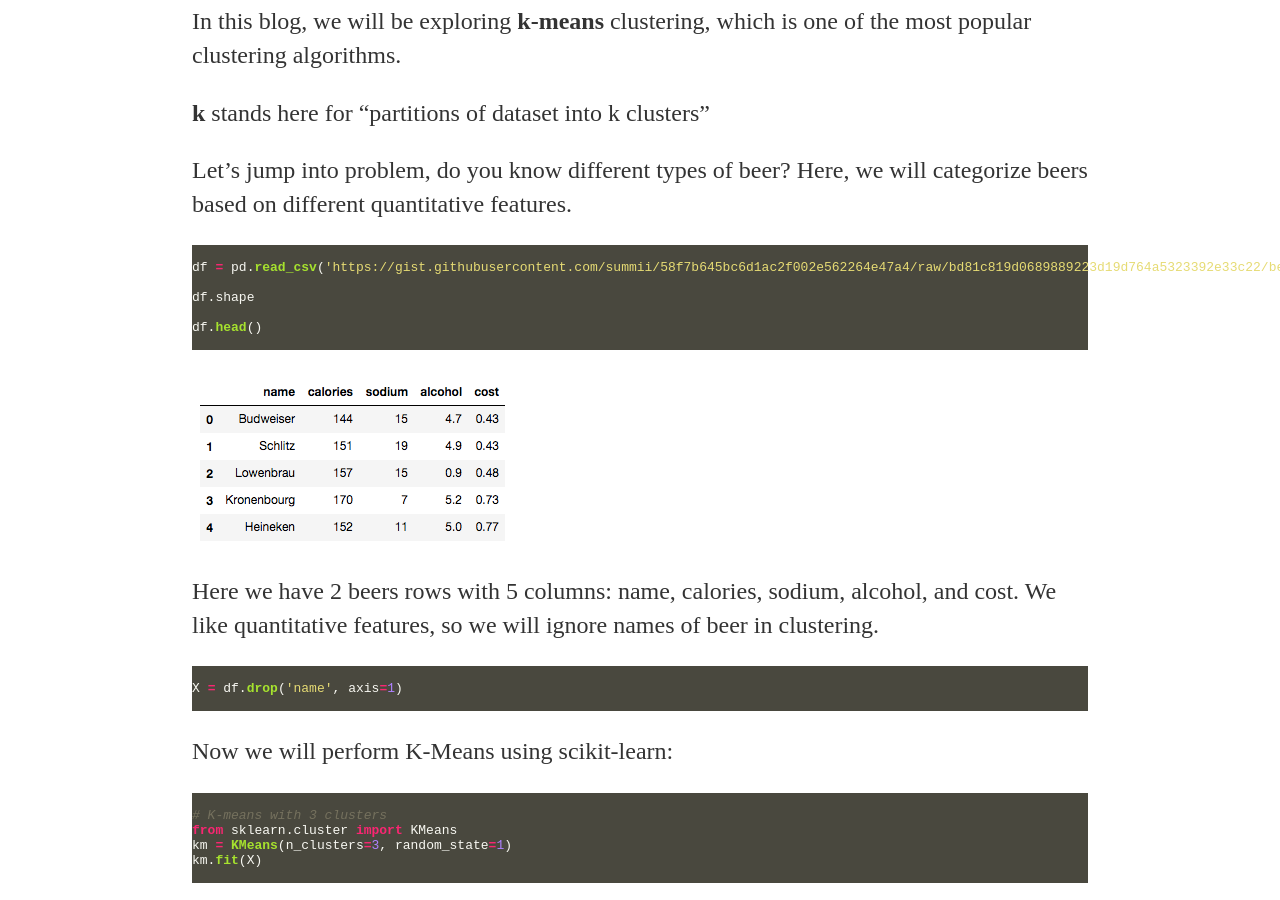
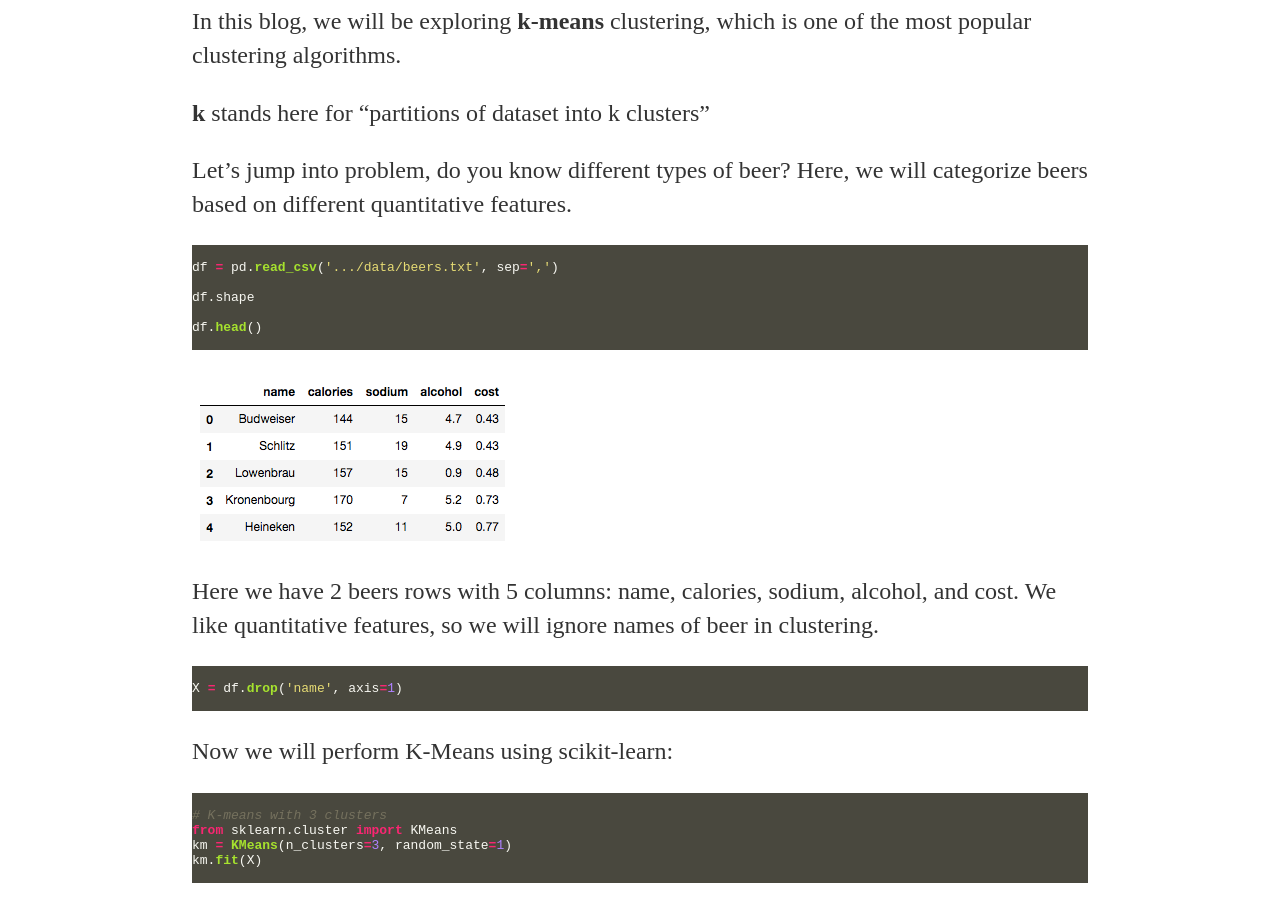
Before and after one commit to summii/summii.github.io, a Jekyll site: the page built from _posts/2018-03-18-clustering-gentle-introduction.md, in a window 1280 px wide and 900 px high, scrolled down 598 px. Built offline with Jekyll 4.4.1, drawn with Linux system fonts in a browser that asks for light colours.

Commit message:
Update 2018-03-18-clustering-gentle-introduction.md

```diff
--- a/_posts/2018-03-18-clustering-gentle-introduction.md
+++ b/_posts/2018-03-18-clustering-gentle-introduction.md
@@ -21,9 +21,10 @@ In this blog, we will be exploring **k-means** clustering, which is one of the m
 
 Let's jump into problem, do you know different types of beer? Here, we will categorize beers based on different quantitative features.
 
+
 ~~~ python
 
-df = pd.read_csv('https://gist.githubusercontent.com/summii/58f7b645bc6d1ac2f002e562264e47a4/raw/bd81c819d0689889223d19d764a5323392e33c22/beers.txt', sep=',')
+df = pd.read_csv('.../data/beers.txt', sep=',')
 
 df.shape
 
```
